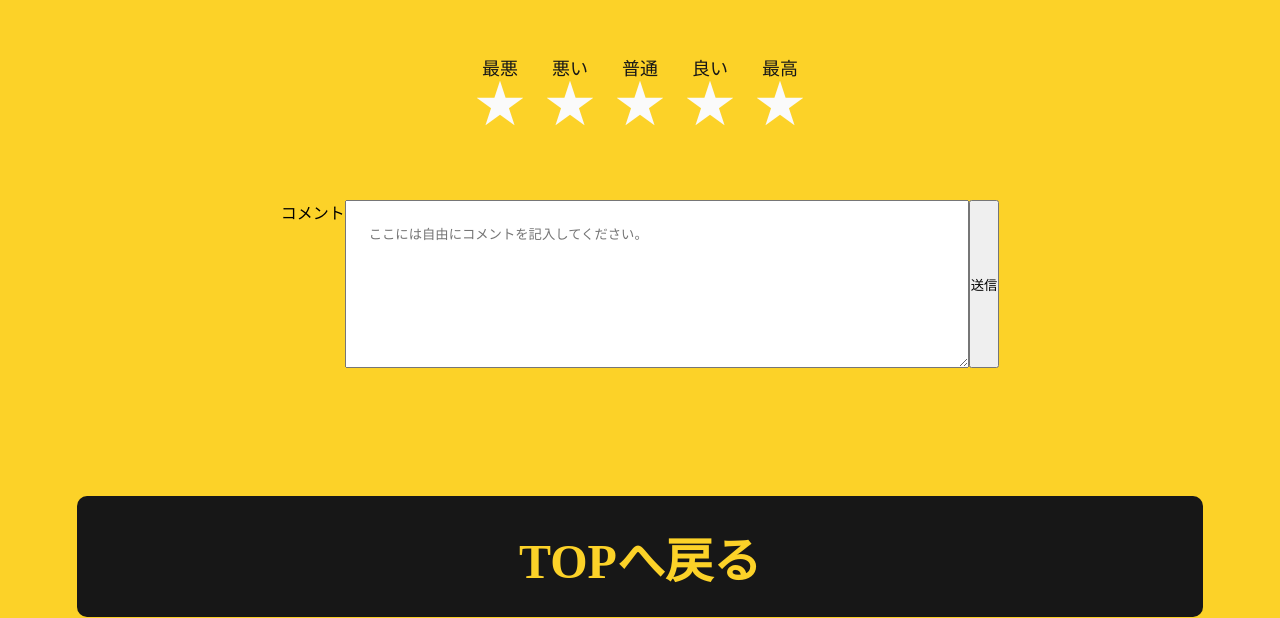
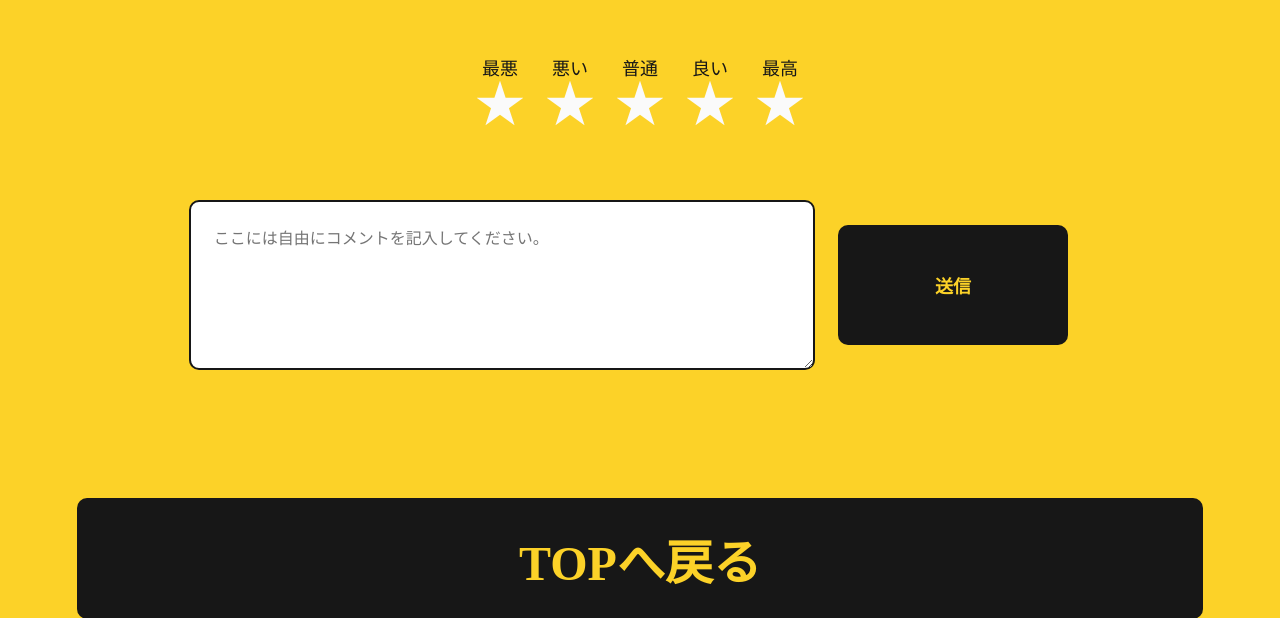
Before and after one commit to yuichi0113/kimazuin, a Flask app: page /star in a window 1280 px wide. Shown: the part 144-762 px from the top of the page. Run offline with Flask 2, Linux system fonts and the light colour scheme.

Commit message:
star css edit

```diff
--- a/static/css/style.css
+++ b/static/css/style.css
@@ -439,6 +424,26 @@ textarea {
     padding: 2%;
     width: 50%;
     height: 120px;
+    border: solid 2px #171717;
+    border-radius: 10px;
+    font-size: large;
+}
+
+input {
+    margin: 0% 2%;
+    -webkit-box-sizing: border-box;
+    box-sizing: border-box;
+    text-decoration: none;
+    border: none;
+    color: #fcd228;
+    background-color: #171717;
+    border-radius: 10px;
+    transition: .4s;
+    font-weight: bold;
+    width: 20%;
+    height: 120px;
+    align-self: center;
+    font-size: large;
 }
 
 .star-footer {
--- a/templates/question1.html
+++ b/templates/question1.html
@@ -63,7 +63,7 @@
 <footer class="qu-footer">
 
   <div class="button sp24pc48">
-    <a href="/top" class="qu-btn ">TOP</a>
+    <a href="/" class="qu-btn ">TOP</a>
 
     <a href="/question1" class="qu-btn">NEXT</a>
     <a href="/star" class="qu-btn">評価</a>
--- a/templates/question2.html
+++ b/templates/question2.html
@@ -62,7 +62,7 @@
 
 <footer class="qu-footer">
   <div class="button sp24pc48">
-    <a href="/top" class="qu-btn ">TOP</a>
+    <a href="/" class="qu-btn ">TOP</a>
     <a href="/question2" class="qu-btn">NEXT</a>
     <a href="/star" class="qu-btn">評価</a>
   </div>
--- a/templates/question3.html
+++ b/templates/question3.html
@@ -62,7 +62,7 @@
 
 <footer class="qu-footer">
   <div class="button sp24pc48">
-    <a href="/top" class="qu-btn ">TOP</a>
+    <a href="/" class="qu-btn ">TOP</a>
     <a href="/question3" class="qu-btn">NEXT</a>
     <a href="/star" class="qu-btn">評価</a>
   </div>
--- a/templates/question4.html
+++ b/templates/question4.html
@@ -62,7 +62,7 @@
 
 <footer class="qu-footer">
   <div class="button sp24pc48">
-    <a href="/top" class="qu-btn ">TOP</a>
+    <a href="/" class="qu-btn ">TOP</a>
     <a href="/question4" class="qu-btn">NEXT</a>
     <a href="/star" class="qu-btn">評価</a>
   </div>
--- a/templates/question5.html
+++ b/templates/question5.html
@@ -62,7 +62,7 @@
 
 <footer class="qu-footer">
   <div class="button sp24pc48">
-    <a href="/top" class="qu-btn ">TOP</a>
+    <a href="/" class="qu-btn ">TOP</a>
     <a href="/question5" class="qu-btn">NEXT</a>
     <a href="/star" class="qu-btn">評価</a>
   </div>
--- a/templates/question6.html
+++ b/templates/question6.html
@@ -62,7 +62,7 @@
 
 <footer class="qu-footer">
   <div class="button sp24pc48">
-    <a href="/top" class="qu-btn ">TOP</a>
+    <a href="/" class="qu-btn ">TOP</a>
     <a href="/question6" class="qu-btn">NEXT</a>
     <a href="/star" class="qu-btn">評価</a>
   </div>
--- a/templates/star.html
+++ b/templates/star.html
@@ -30,7 +30,7 @@
                 <label for="star5"><span class="text" style="color: #171717;font-size: large;">最悪</span>★</label>
             </div>
             <div class="memo">
-                <label for="comment">コメント</label>
+                <!-- <label for="comment">コメント</label> -->
                 <textarea id="comment" name="comment" placeholder="ここには自由にコメントを記入してください。"></textarea>
                 <input type="submit" name="save" value="送信">
             </div>
```
Also changed, not shown: other parts of static/css/style.css (+18 -33 lines), flask.db.
